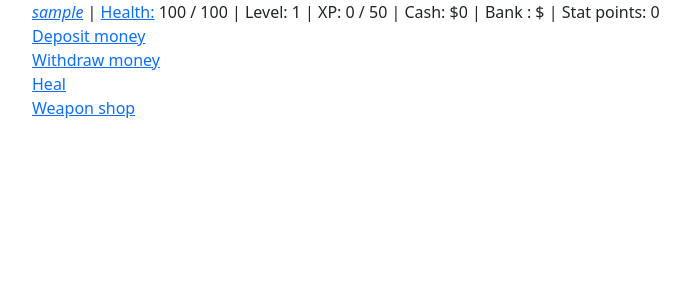
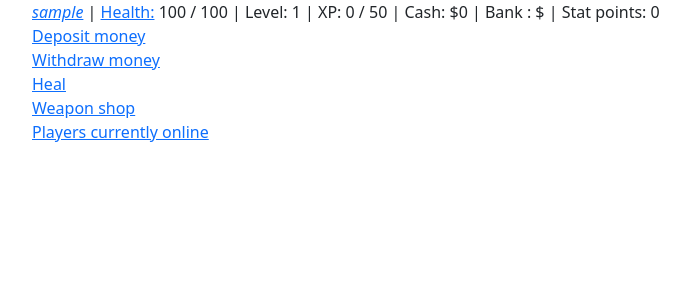
Before and after one commit to patrikrog/warworld, a Flask app: page /city/ in a window 1280 px wide. Shown: the part 40-340 px from the top of the page, without its empty margins (50-740 px from the left). Run offline with Flask 3, Linux system fonts and the light colour scheme; the visitor is signed in with stand-in values (Sample User, id 1); data that the repository does not hold is empty.

Commit message:
views/game+templates: Add an online user listing to city.

```diff
--- a/templates/game/index.html
+++ b/templates/game/index.html
@@ -12,5 +12,7 @@
 	<a href='{{ url_for("game.heal_player") }}'>Heal</a>
 	<br />
 	<a href='{{ url_for("game.weapon_shop") }}'>Weapon shop</a>
+	<br />
+	<a href='{{ url_for("game.online_players") }}'>Players currently online</a>
 </div>
 {% endblock %}
--- a/views/game/routes.py
+++ b/views/game/routes.py
@@ -5,6 +5,13 @@ from flask_login import login_required, current_user
 from views.game import bp
 
 from models.Weapon import Weapon
+from models.User import User
+
+@bp.route('/online')
+@login_required
+def online_players():
+    online_players = User.query.filter_by(online=True).all()
+    return render_template('game/online.html', online_players=online_players)
 
 @bp.route('/doctor/heal')
 @login_required
```
Also changed, not shown: templates/game/online.html (added, +19 -0 lines).
